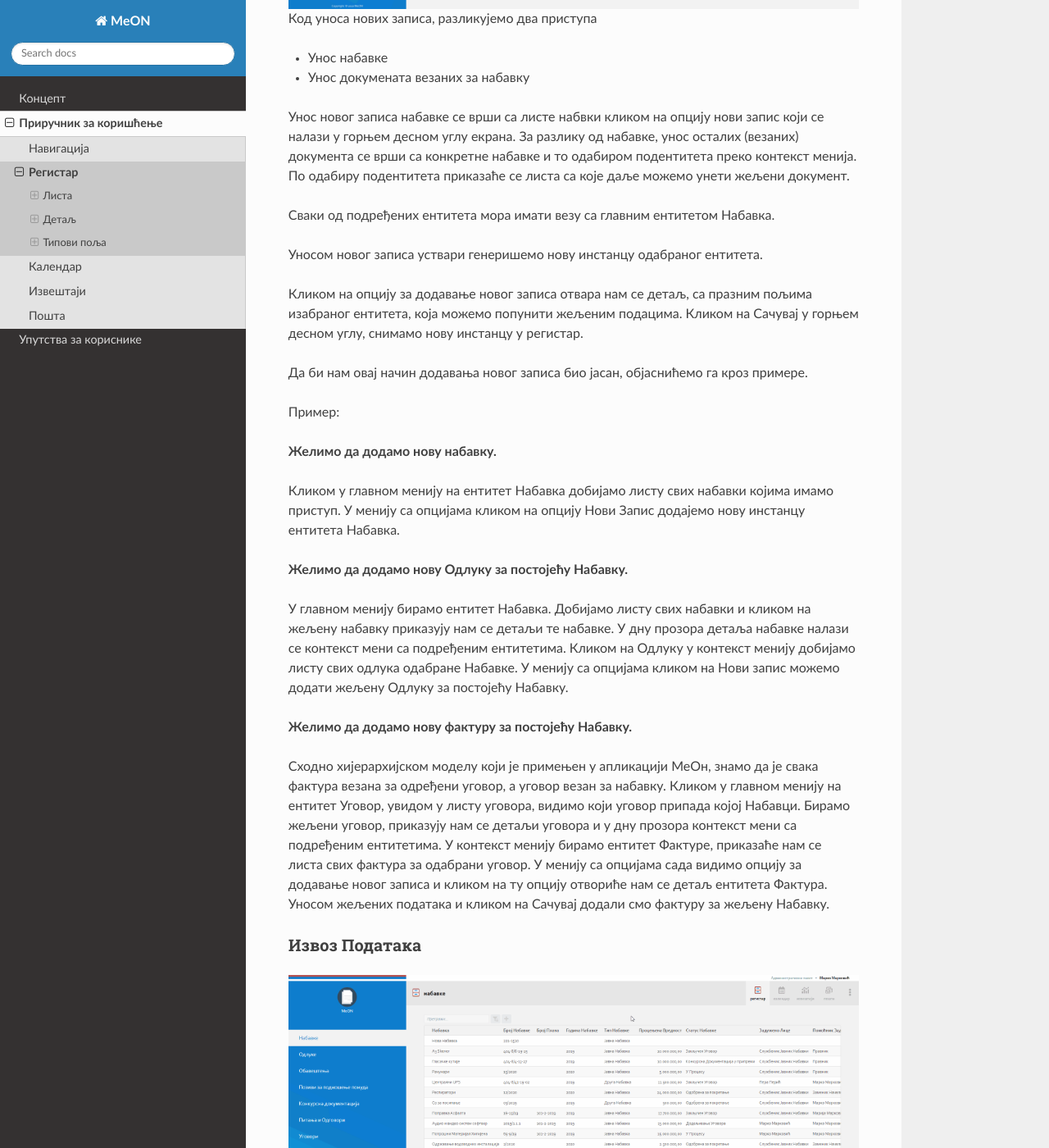
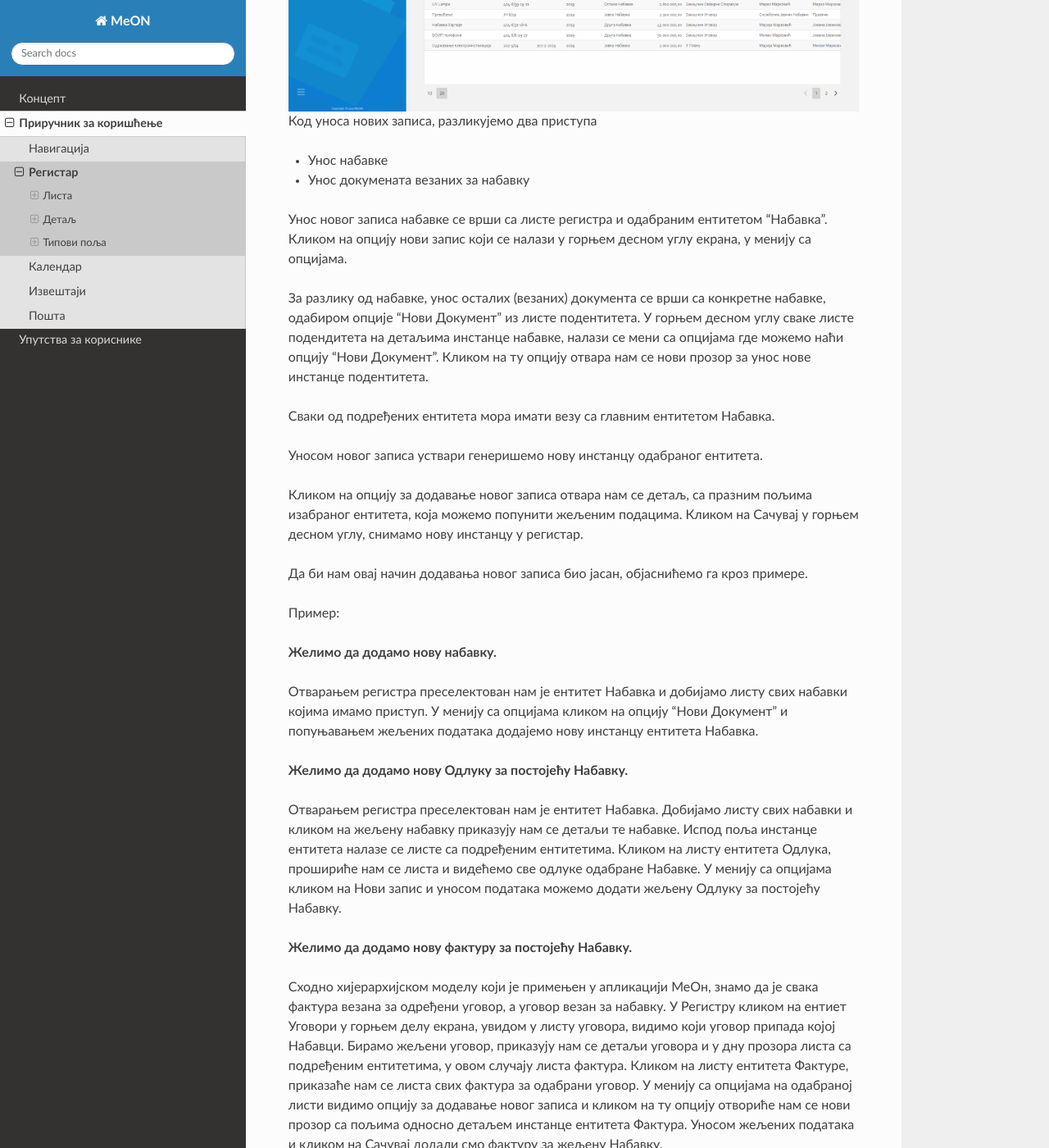
Before and after one commit to ismt-hub/MeON-Docs, a Sphinx documentation site: the page built from docs/prirucnik/registar.rst, in a window 1280 px wide and 1400 px high, scrolled down 2480 px. Shown: the whole window at 82% size. Built offline with Sphinx 7.4.7 and the Read the Docs theme 2.0.0, drawn with Linux system fonts in a browser that asks for light colours; some of the changed text lies outside the part shown.

Commit message:
Changes to registar.rst

```diff
--- a/docs/prirucnik/registar.rst
+++ b/docs/prirucnik/registar.rst
@@ -6,7 +6,7 @@
 
 Регистар представља основни модул МеОн апликације у коме се евидентирају, претражују и приказују сви подаци од интереса за организацију (законски и интерни).
 
-МеОн омогућава кориснику лаку претрагу података и брзо долажење до потребних докумената коришћењем :ref:`интерактивног наслова<breadcrumbs>`, :ref:`листа<lista>`, :ref:`детаља<detalj>` и :ref:`навигатора<navigator>`
+МеОн омогућава кориснику лаку претрагу података и брзо долажење до потребних докумената коришћењем :ref:`интерактивног наслова<breadcrumbs>`, :ref:`листа<lista>`, :ref:`детаља<detalj>` и :ref:`навигатора<navigator>`.
 
 .. image:: ../_static/img/Evidencija/registar.png
    :width: 700
@@ -29,7 +29,7 @@
 Листа
 ------
 
-Листа представља основни део :ref:`Регистра<registar>`. МеОн омогућава приказ листа било ког ентитета (Набавке, Одлуке, Обавештења, Уговори, Фактуре) једноставним кликом на жељени ентитет из главног менија.
+Листа представља основни део :ref:`Регистра<registar>`. МеОн омогућава приказ листа било ког ентитета (Набавке, Одлуке, Обавештења, Уговори, Фактуре...) једноставним кликом на жељени ентитет у врху екрана регистра.
 
 Листа представља приказ структуре података у МеОн апликацији. Одликује се линеарним распоредом података, у којем можемо видети инстанце ентитета и њихова поља, односно атрибуте.
 
@@ -42,6 +42,8 @@
 Приказ листе укључује и поље за претрагу, које нам може помоћи када желимо да претражимо или филтрирамо податке по нашим потребама. Уносом бар једног карактера, листа ће се аутоматски филтрирати и уколико постоје записи који одговарају претрази приказаће се са означеним карактерима које смо претходно унели у поље за Претрагу.
 
 .. Tip:: На листама било ког ентитета (сем Набавке), у првој колони можемо видети Набавку за коју је конкретна инстанца везана (на листи ентитета Обавештења можемо видети и којој набавци свако обавештење припада). Кликом на набавку у листи отвориће нам се детаљ те Набавке.
+
+.. Note:: Листа се такође налази на детаљу инстанце ентитета испод поља ентитета. Кликом на назив ентитета проширујемо листу и видимо њен садржај.
 
 Нови запис
 ============
@@ -56,7 +58,9 @@
 * Унос набавке
 * Унос докумената везаних за набавку
 
-Унос новог записа набавке се врши са листе набвки кликом на опцију нови запис који се налази у горњем десном углу екрана. За разлику од набавке, унос осталих (везаних) документа се врши са конкретне набавке и то одабиром подентитета преко контекст менија. По одабиру подентитета приказаће се листа са које даље можемо унети жељени документ.
+Унос новог записа набавке се врши са листе регистра и одабраним ентитетом "Набавка". Кликом на опцију нови запис који се налази у горњем десном углу екрана, у менију са опцијама.
+
+За разлику од набавке, унос осталих (везаних) документа се врши са конкретне набавке, одабиром опције "Нови Документ" из листе подентитета. У горњем десном углу сваке листе подендитета на детаљима инстанце набавке, налази се мени са опцијама где можемо наћи опцију "Нови Документ". Кликом на ту опцију отвара нам се нови прозор за унос нове инстанце подентитета.
 
 Сваки од подређених ентитета мора имати везу са главним ентитетом Набавка.
 
@@ -70,15 +74,15 @@
 
 **Желимо да додамо нову набавку.**
 
-Кликом у главном менију на ентитет Набавка добијамо листу свих набавки којима имамо приступ. У менију са опцијама кликом на опцију Нови Запис додајемо нову инстанцу ентитета Набавка.
+Отварањем регистра преселектован нам је ентитет Набавка и добијамо листу свих набавки којима имамо приступ. У менију са опцијама кликом на опцију "Нови Документ" и попуњавањем жељених података додајемо нову инстанцу ентитета Набавка.
 
 **Желимо да додамо нову Одлуку за постојећу Набавку.**
 
-У главном менију бирамо ентитет Набавка. Добијамо листу свих набавки и кликом на жељену набавку приказују нам се детаљи те набавке. У дну прозора детаља набавке налази се контекст мени са подређеним ентитетима. Кликом на Одлуку у контекст менију добијамо листу свих одлука одабране Набавке. У менију са опцијама кликом на Нови запис можемо додати жељену Одлуку за постојећу Набавку.
+Отварањем регистра преселектован нам је ентитет Набавка. Добијамо листу свих набавки и кликом на жељену набавку приказују нам се детаљи те набавке. Испод поља инстанце ентитета налазе се листе са подређеним ентитетима. Кликом на листу ентитета Одлука, прошириће нам се листа и видећемо све одлуке одабране Набавке. У менију са опцијама кликом на Нови запис и уносом података можемо додати жељену Одлуку за постојећу Набавку.
 
 **Желимо да додамо нову фактуру за постојећу Набавку.**
 
-Сходно хијерархијском моделу који је примењен у апликацији МеОн, знамо да је свака фактура везана за одређени уговор, а уговор везан за набавку. Кликом у главном менију на ентитет Уговор, увидом у листу уговора, видимо који уговор припада којој Набавци. Бирамо жељени уговор, приказују нам се детаљи уговора и у дну прозора контекст мени са подређеним ентитетима. У контекст менију бирамо ентитет Фактуре, приказаће нам се листа свих фактура за одабрани уговор. У менију са опцијама сада видимо опцију за додавање новог записа и кликом на ту опцију отвориће нам се детаљ ентитета Фактура. Уносом жељених података и кликом на Сачувај додали смо фактуру за жељену Набавку.
+Сходно хијерархијском моделу који је примењен у апликацији МеОн, знамо да је свака фактура везана за одређени уговор, а уговор везан за набавку. У Регистру кликом на ентиет Уговори у горњем делу екрана, увидом у листу уговора, видимо који уговор припада којој Набавци. Бирамо жељени уговор, приказују нам се детаљи уговора и у дну прозора листа са подређеним ентитетима, у овом случају листа фактура. Кликом на листу ентитета Фактуре, приказаће нам се листа свих фактура за одабрани уговор. У менију са опцијама на одабраној листи видимо опцију за додавање новог записа и кликом на ту опцију отвориће нам се нови прозор са пољима односно детаљем инстанце ентитета Фактура. Уносом жељених података и кликом на Сачувај додали смо фактуру за жељену Набавку.
 
 Извоз Података
 ===============
@@ -94,6 +98,8 @@
 
 Можемо сачувати и филтриране податке, без обзира да ли смо податке филтрирали уз помоћ филтера или претраге. Након коришћења филтера или претраге, кликом на Извоз података добијамо документ који садржи само податке које видимо на екрану.
 
+.. Note:: Дугме за извоз података се такође налази у детаљу инстанце ентиета, на листама подређених ентитета. У углу листе се налази икона (три тачке), кликом на њу приказаће нам се мени где се налази дугме за извоз података.
+
 Филтер
 =======
 
@@ -102,6 +108,8 @@
 Листа било ког ентитета у МеОн апликацији има предефинисане филтере, с тим да можемо креирати сопствене филтере по нашим потребама. Број филтера које корисник може креирати није ограничен.
 
 .. Tip:: Предефинисани филтер је присутан на сваком нивоу хијерархије. Ово значи да нпр, листа свих Уговора садржи исте филтере као и листа Уговора конкретне Набавке.
+
+.. Note:: Филтери се такође налазе и у детаљу инстанце ентитета, на листама подређених ентитета.
 
 **Како се користи филтер?**
 
```
Also changed, not shown: other parts of docs/prirucnik/registar.rst (+3 -3 lines).
